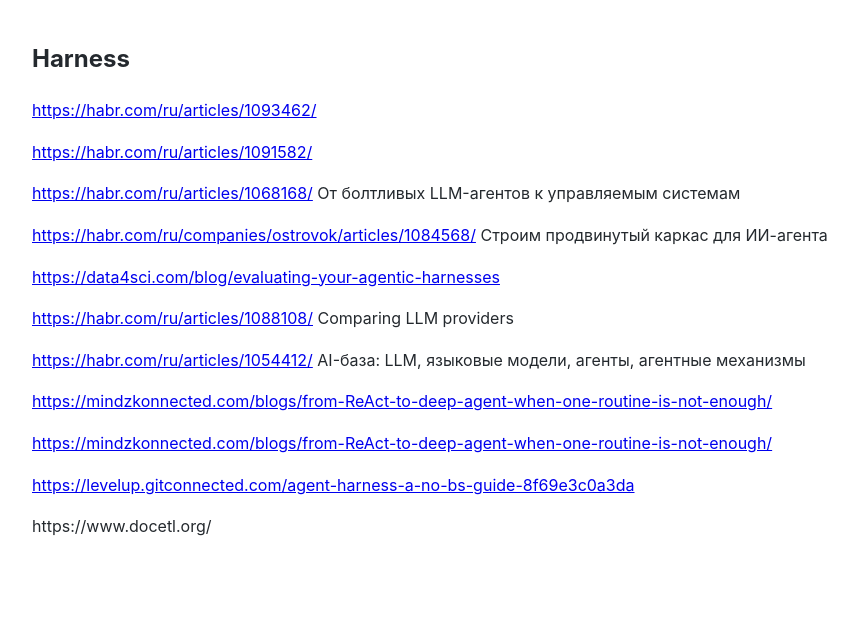
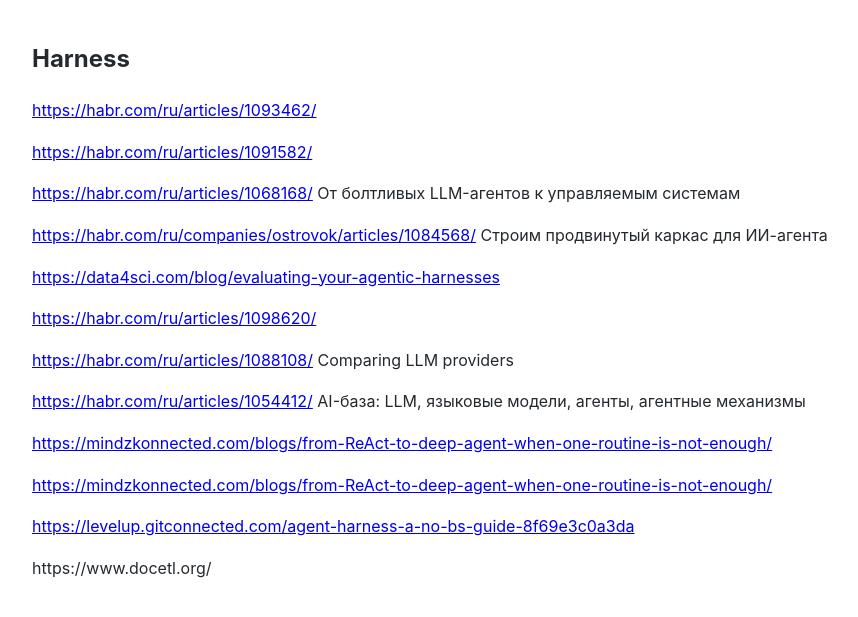
Before and after one commit to Michael-Lubinsky/michael-lubinsky.github.com, a Jekyll site: the page built from ml/harness.md, in a window 1280 px wide. Shown: the top 617 px of the page, without its empty margins (158-1016 px from the left). Built offline with Jekyll 4.4.1, drawn with Linux system fonts in a browser that asks for light colours; our own code applies the rules of GitHub Pages for plain Markdown files.

Commit message:
Update links in harness.md

```diff
--- a/ml/harness.md
+++ b/ml/harness.md
@@ -10,6 +10,8 @@
 
 <https://data4sci.com/blog/evaluating-your-agentic-harnesses>
 
+<https://habr.com/ru/articles/1098620/>
+
 <https://habr.com/ru/articles/1088108/> Comparing LLM providers
 
 <https://habr.com/ru/articles/1054412/> AI-база: LLM, языковые модели, агенты, агентные механизмы
```
